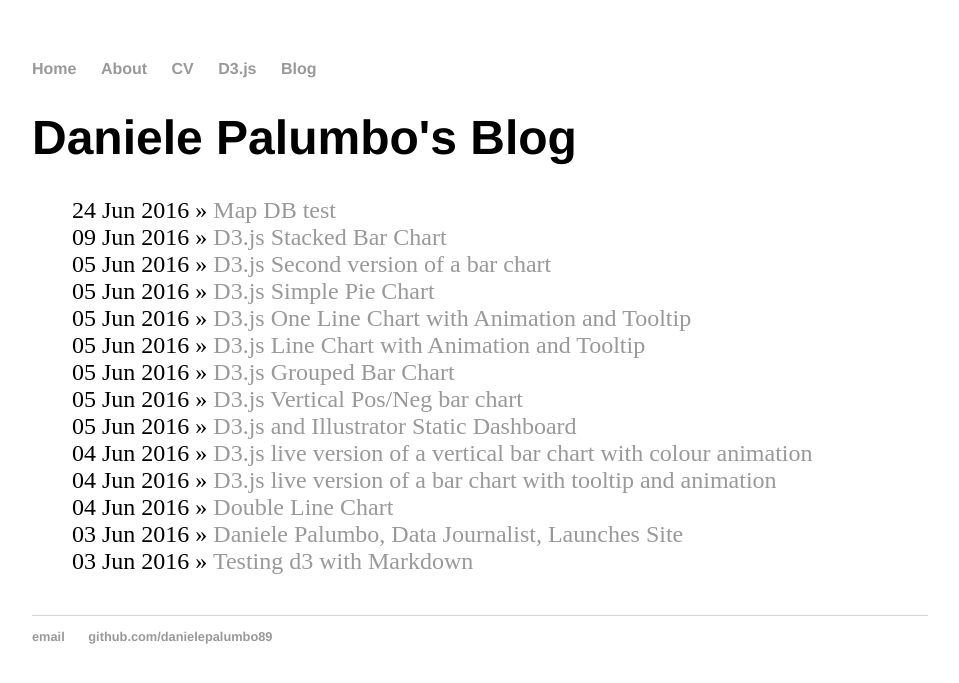
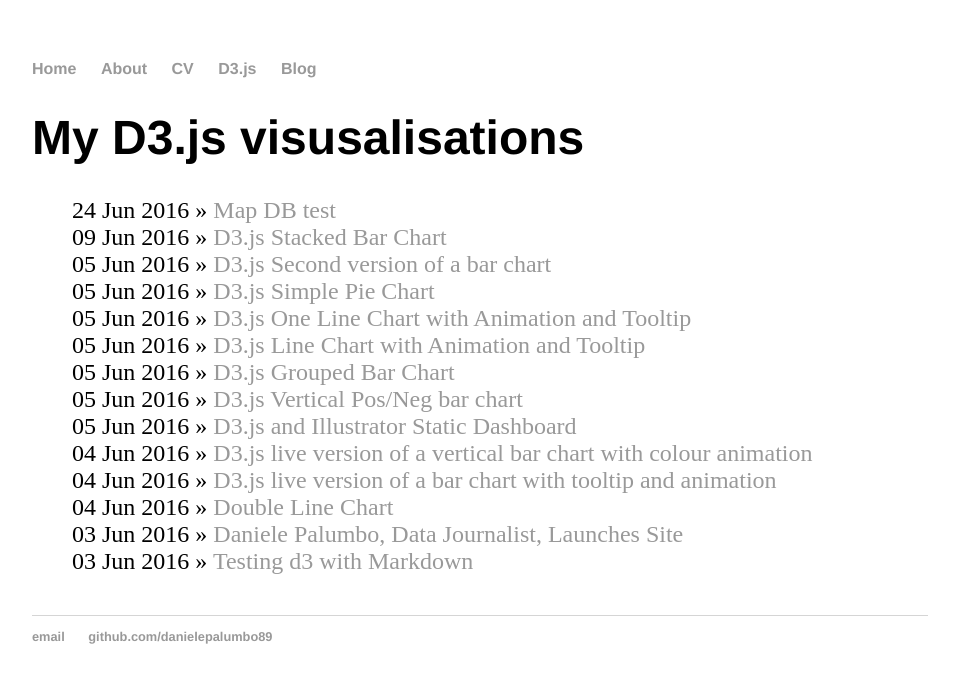
Before and after one commit to danielepalumbo89/danielepalumbo89.github.io, a Jekyll site: the page built from d3.js/index.html, in a window 1280 px wide. Shown: the top 683 px of the page, without its empty margins (160-1119 px from the left). Built offline with Jekyll 4.4.1, drawn with Linux system fonts in a browser that asks for light colours.

Commit message:
Update and rename blog/index.html to d3.js/index.html

```diff
--- a/blog/index.html
+++ b/d3.js/index.html
@@ -1,6 +1,6 @@
 ---
 layout: default
-title: Daniele Palumbo's Blog
+title: My D3.js visusalisations
 ---
 	<h1>{{ page.title }}</h1>
 	<ul class="posts">
```
